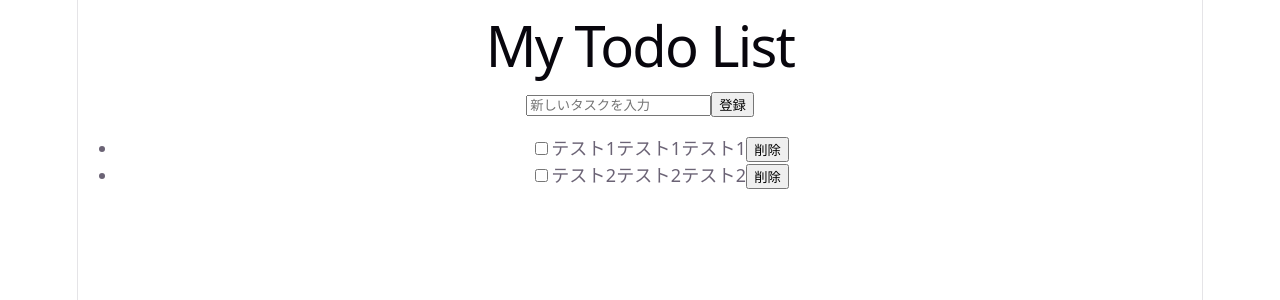
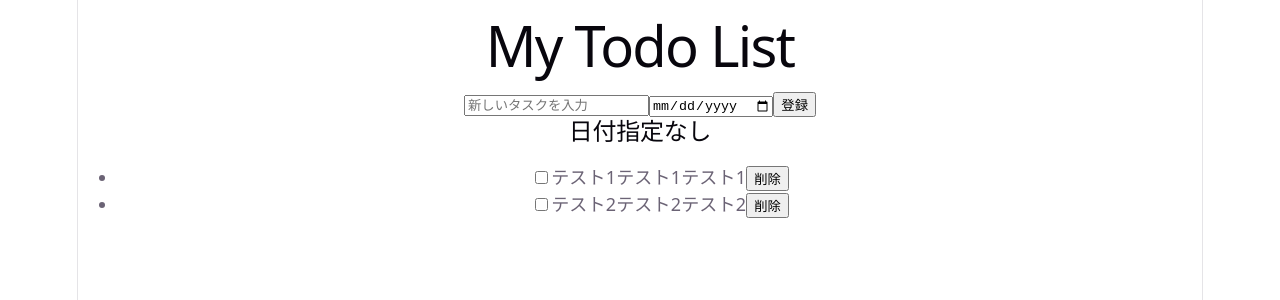
Before and after one commit to kucd1230/my-todo-app, a React (Vite) app: page / in a window 1280 px wide. Shown: the top 300 px of the page. Built offline with nearby package versions, Linux system fonts and the light colour scheme.

Commit message:
feat: 期日と登録日の設定を追加、TodoList内の不要な再代入変数の除去、DOMにclassNameを追加(仮)

```diff
--- a/src/App.tsx
+++ b/src/App.tsx
@@ -5,20 +5,21 @@ import TodoList from './components/TodoList'
 import type { Todo } from './TodoTypes'
 
 function App() {
-  // 入力欄の文字を記憶する(初期値は空っぽ)
-  const [inputText, setInputText] = useState<string>("")
+  const [inputText, setInputText] = useState("") // 入力欄の文字を記憶する(初期値は空文字)
+  const [inputDate, setInputDate] = useState("") // 入力欄の日付を記憶する(初期値は空文字)
 
   // タスクの一覧を一時保持する(初期値は2つのタスクが入った配列)
   const [todos, setTodos] = useState<Todo[]>(
     [
-      {id: 1, text: "テスト1テスト1テスト1", isCompleted: false},
-      {id: 2, text: "テスト2テスト2テスト2", isCompleted: false}
+      {id: 19384703, text: "テスト1テスト1テスト1", isCompleted: false, deadline: "", createdAt: "2026-06-01"},
+      {id: 93787430, text: "テスト2テスト2テスト2", isCompleted: false, deadline: "", createdAt: "2026-06-02"}
     ]
   )
 
-  // 入力欄に文字が入力されたとき
+  // inputタグに値が入力されたとき
   const handleInputChange = (e: ChangeEvent<HTMLInputElement>) => {
-    setInputText(e.target.value)
+    const {name, value } = e.target;
+    name === 'todo-date' ? setInputDate(value) : setInputText(value)
   }
 
   // ｢追加｣ボタンがクリックされたとき
@@ -38,13 +39,15 @@ function App() {
     const newTodo: Todo = {
       id: generateUniqueId(todos),
       text: inputText,
-      isCompleted: false
+      isCompleted: false,
+      deadline: inputDate,
+      createdAt: new Date().toISOString()
     }
 
     // タスク一覧のステート更新関数を使って新しいタスクをセットし、入力欄のステートを空にする
     setTodos([...todos, newTodo])
-    debugger;
     setInputText("")
+    setInputDate("")
   }
 
   // チェックボックスにチェックが入ったとき
@@ -74,7 +77,7 @@ function App() {
       <h1>My Todo List</h1>
 
       {/* タスク入力エリア */}
-      <TodoInput inputText={inputText} onInputChange={handleInputChange} onAddTodo={handleAddTodo}/>
+      <TodoInput inputText={inputText} inputDate={inputDate} onInputChange={handleInputChange} onAddTodo={handleAddTodo}/>
       {/* タスク一覧エリア */}
       <TodoList todos={todos} onDeleteTodo={handleDeleteTodo} oncheckedTodo={handleToggleTodo}/>
     </div>
--- a/src/TodoTypes.ts
+++ b/src/TodoTypes.ts
@@ -3,4 +3,6 @@ export interface Todo {
   id: number;
   text: string;
   isCompleted: boolean;
+  deadline?: string;
+  createdAt: string;
 }
--- a/src/components/TodoInput.tsx
+++ b/src/components/TodoInput.tsx
@@ -2,15 +2,17 @@ import { ChangeEvent } from "react";
 
 interface TodoInputProps {
   inputText: string;
+  inputDate: string;
   onInputChange: (e: ChangeEvent<HTMLInputElement>) => void;
   onAddTodo: () => void;
 }
 
-function TodoInput({ inputText, onInputChange, onAddTodo }: TodoInputProps) {
+function TodoInput({ inputText, inputDate, onInputChange, onAddTodo }: TodoInputProps) {
   return (
-    <div>
-      <input type="text" placeholder="新しいタスクを入力" value={inputText} onChange={onInputChange} />
-      <button onClick={onAddTodo}>登録</button>
+    <div className="add-todo">
+      <input className="add-todo__text" type="text" name="todo-text" placeholder="新しいタスクを入力" value={inputText} onChange={onInputChange} />
+      <input className="add-todo__date" type="date" name="todo-date" value={inputDate} onChange={onInputChange}/>
+      <button className="add-todo__add-btn" onClick={onAddTodo}>登録</button>
     </div>
   )
 }
--- a/src/components/TodoList.tsx
+++ b/src/components/TodoList.tsx
@@ -8,21 +8,37 @@ interface TodoListProps {
 }
 
 function TodoList({ todos, onDeleteTodo, oncheckedTodo }: TodoListProps) {
-  const handleDeleteTodo = onDeleteTodo;
-  const handleToggleTodo = oncheckedTodo;
+  // 日付ごとにTodoリストを整形していく
+  const dateTodos: {[key: string]: Todo[]} = {};
+  todos.forEach(t => {
+    const dateKey = t.deadline ? t.deadline : "日付指定なし"
+    if (!dateTodos[dateKey]) {
+      dateTodos[dateKey] = [];
+    }
+
+    dateTodos[dateKey].push(t);
+  })
 
   return (
-    <ul className="todo-list">
-      {todos.map(t => (
-        <li key={t.id} className="todo-list__item">
-          <label htmlFor="">
-            <input type="checkbox" className="todo-list__checkbox" checked={t.isCompleted} onChange={() => handleToggleTodo(t.id)} name="" id="" />
-            <span className={`todo-list__text${t.isCompleted ? ' --completed' : ''}`}>{t.text}</span>
-          </label>
-          <button className="todo-list__delete-btn" onClick={() => handleDeleteTodo(t.id)}>削除</button>
-        </li>
+    <div className="todo-list-wrap">
+      {Object.keys(dateTodos).map(date => (
+        <div className="todo-list" key={date}>
+          <h2 className="todo-list__date">{date}</h2>
+
+        <ul className="todo-list__content">
+          {dateTodos[date].map((t, i) => (
+            <li key={t.id} className="todo-list__item todo-item">
+              <label htmlFor="">
+                <input type="checkbox" className="todo-item__checkbox" checked={t.isCompleted} onChange={() => oncheckedTodo(t.id)} name="" id={`${date}_${i}`} />
+                <span className={`todo-item__text${t.isCompleted ? ' --completed' : ''}`}>{t.text}</span>
+              </label>
+              <button className="todo-item__delete-btn" onClick={() => onDeleteTodo(t.id)}>削除</button>
+            </li>
+          ))}
+        </ul>
+        </div>
       ))}
-    </ul>
+    </div>
   )
 }
 
```
